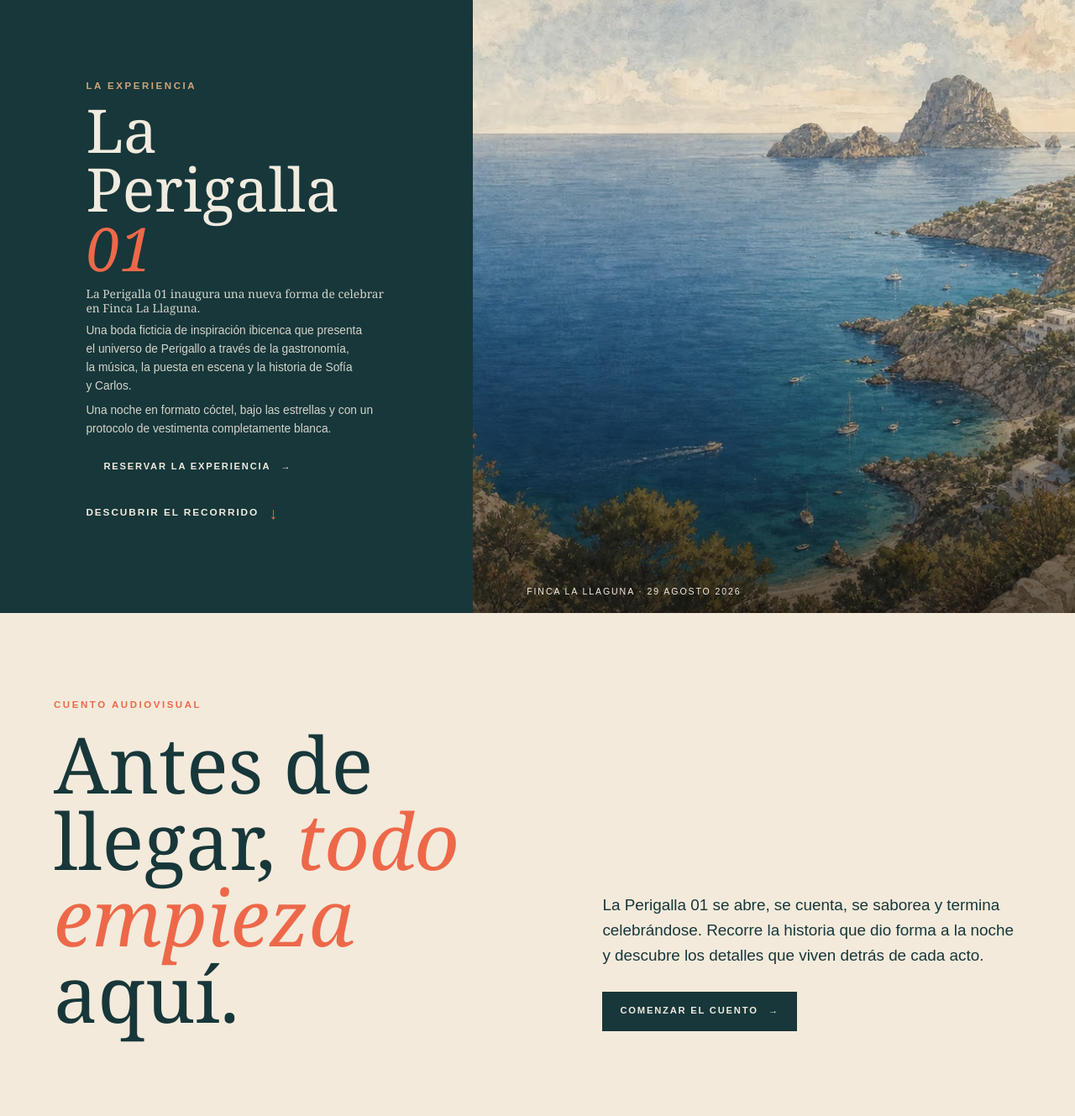
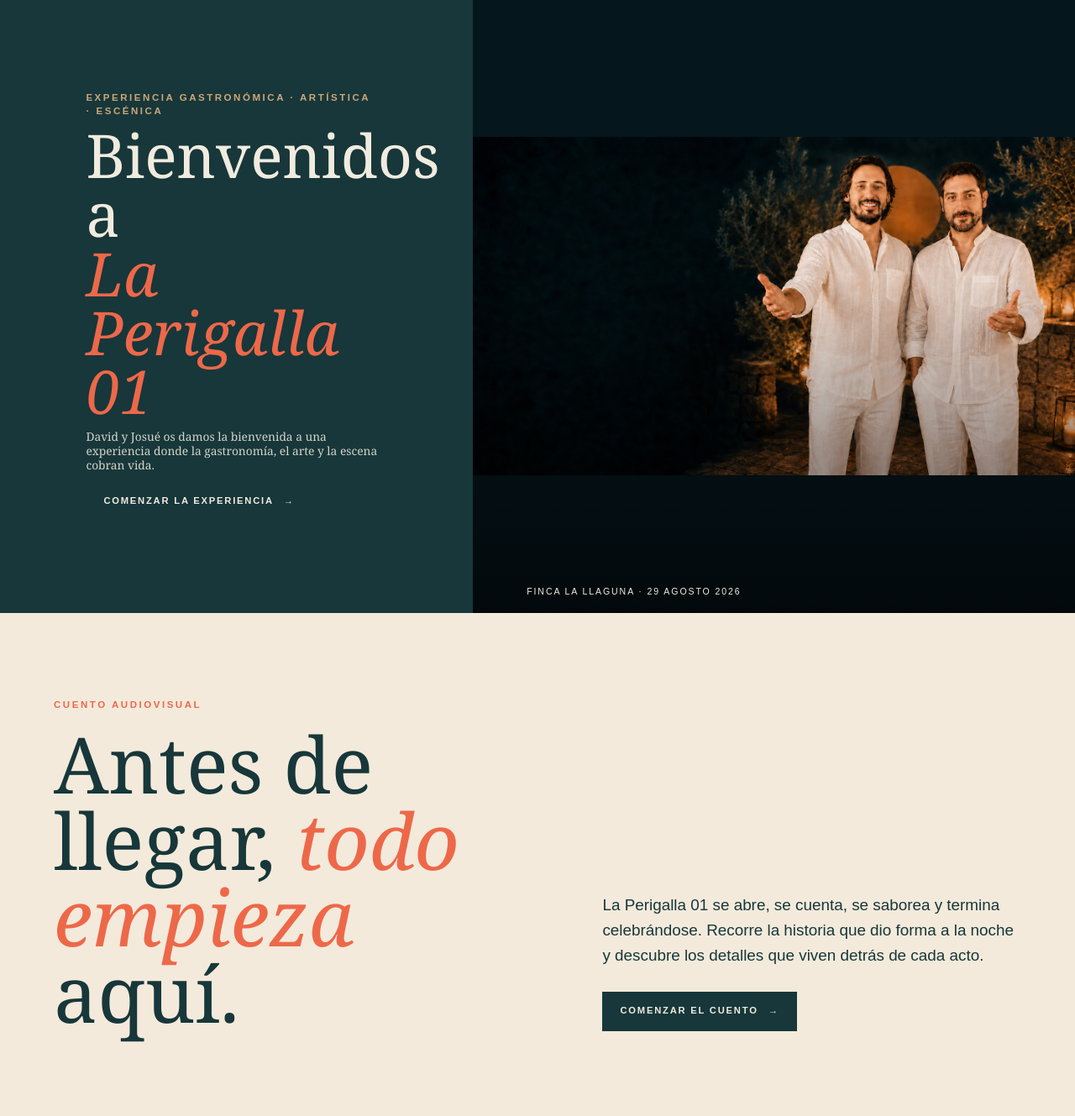
Before and after one commit to josuesepulcre-jpg/perigallo-web-publica, a PHP site: page /la-perigalla-01/index.html in a window 1280 px wide. Shown: the part 70-1399 px from the top of the page at 84% size. Run offline with PHP 8.4, Linux system fonts and the light colour scheme.

Commit message:
Update La Perigalla 01 welcome hero

```diff
--- a/assets/css/perigalla-01.css
+++ b/assets/css/perigalla-01.css
@@ -112,6 +112,8 @@ h1 em, h2 em { color: var(--coral); font-style: italic; font-weight: 400; }
 .intro-poster { position: relative; min-width: 0; margin: 0; overflow: hidden; aspect-ratio: 5 / 4; background: var(--night); }
 .intro-poster picture, .intro-poster img { width: 100%; height: 100%; }
 .intro-poster img { object-fit: cover; object-position: right center; }
+.intro-hosts-poster { background: #06161d; }
+.intro-hosts-poster img { object-fit: contain; object-position: center bottom; }
 .intro-poster::after { position: absolute; inset: 0; content: ""; background: linear-gradient(0deg, rgba(0, 0, 0, 0.6), transparent 55%); pointer-events: none; }
 .intro-poster figcaption { position: absolute; z-index: 1; right: var(--page-gutter); bottom: 1.1rem; left: var(--page-gutter); margin: 0; color: var(--cream); font-size: 0.66rem; letter-spacing: 0.18em; text-transform: uppercase; }
 
@@ -192,7 +194,7 @@ h1 em, h2 em { color: var(--coral); font-style: italic; font-weight: 400; }
   .perigalla-nav nav .nav-reserve { margin: 0; padding: 0.65rem 1rem; }
   .perigalla-intro { min-height: calc(100dvh - var(--nav-height)); grid-template-columns: minmax(0, 0.96fr) minmax(0, 1.04fr); }
   .intro-copy { max-width: none; padding: clamp(2.5rem, 6vh, 5.25rem) clamp(2.5rem, 6vw, 7.75rem); display: flex; flex-direction: column; justify-content: center; }
-  h1 { margin-block: 0.75rem 1rem; max-width: 9.5ch; font-size: clamp(4rem, 6.5vw, 7.6rem); }
+  h1 { margin-block: 0.75rem 1rem; max-width: none; font-size: clamp(4rem, 6.5vw, 7.6rem); }
   .intro-copy .intro-lead { margin-bottom: 0.95rem; font-size: clamp(1.25rem, 1.7vw, 1.7rem); }
   .intro-copy p:not(.eyebrow) { max-width: 34rem; margin-bottom: 0.7rem; font-size: clamp(0.94rem, 1.1vw, 1.08rem); }
   .intro-poster { min-height: 0; aspect-ratio: auto; }
--- a/la-perigalla-01/index.html
+++ b/la-perigalla-01/index.html
@@ -32,26 +32,15 @@
   <main>
     <section class="perigalla-intro" aria-labelledby="perigalla-title">
       <div class="intro-copy">
-        <p class="eyebrow">La experiencia</p>
-        <h1 id="perigalla-title">La Perigalla <em>01</em></h1>
-        <p class="intro-lead">La Perigalla 01 inaugura una nueva forma de celebrar en Finca La Llaguna.</p>
-        <p>Una boda ficticia de inspiraci&oacute;n ibicenca que presenta el universo de Perigallo a trav&eacute;s de la gastronom&iacute;a, la m&uacute;sica, la puesta en escena y la historia de Sof&iacute;a y Carlos.</p>
-        <p>Una noche en formato c&oacute;ctel, bajo las estrellas y con un protocolo de vestimenta completamente blanca.</p>
+        <p class="eyebrow">Experiencia gastron&oacute;mica &middot; art&iacute;stica &middot; esc&eacute;nica</p>
+        <h1 id="perigalla-title">Bienvenidos a<br><em>La Perigalla 01</em></h1>
+        <p class="intro-lead">David y Josu&eacute; os damos la bienvenida a una experiencia donde la gastronom&iacute;a, el arte y la escena cobran vida.</p>
         <div class="intro-actions">
-          <a class="button-dark" href="/experiencias/la-perigalla-01-ibicenca/#reservar">Reservar la experiencia <span aria-hidden="true">&rarr;</span></a>
-          <a class="text-link" href="#recorrido">Descubrir el recorrido <span aria-hidden="true">&darr;</span></a>
+          <a class="button-dark" href="#historia">Comenzar la experiencia <span aria-hidden="true">&rarr;</span></a>
         </div>
       </div>
-      <figure class="intro-poster">
-        <picture>
-          <source media="(max-width: 599px)" type="image/avif" srcset="/assets/images/perigalla-01/hero-mobile.avif">
-          <source media="(max-width: 599px)" type="image/webp" srcset="/assets/images/perigalla-01/hero-mobile.webp">
-          <source media="(max-width: 899px)" type="image/avif" srcset="/assets/images/perigalla-01/hero-tablet.avif">
-          <source media="(max-width: 899px)" type="image/webp" srcset="/assets/images/perigalla-01/hero-tablet.webp">
-          <source type="image/avif" srcset="/assets/images/perigalla-01/hero-desktop.avif">
-          <source type="image/webp" srcset="/assets/images/perigalla-01/hero-desktop.webp">
-          <img src="/assets/images/perigalla-01/hero-desktop.jpg" alt="La Perigalla 01, una noche ibicenca vestida de blanco" width="1600" height="720" sizes="(max-width: 599px) 100vw, (max-width: 899px) 100vw, 52vw" fetchpriority="high" decoding="async">
-        </picture>
+      <figure class="intro-poster intro-hosts-poster">
+        <img src="/assets/images/perigalla-01/hosts-hero-v5-skin-refined.png" alt="David y Josu&eacute;, anfitriones de La Perigalla 01" width="1672" height="941" sizes="(max-width: 899px) 100vw, 52vw" fetchpriority="high" decoding="async">
         <figcaption>Finca La Llaguna &middot; 29 agosto 2026</figcaption>
       </figure>
     </section>
```
Also changed, not shown: assets/images/perigalla-01/hosts-hero-v5-skin-refined.png (added).
